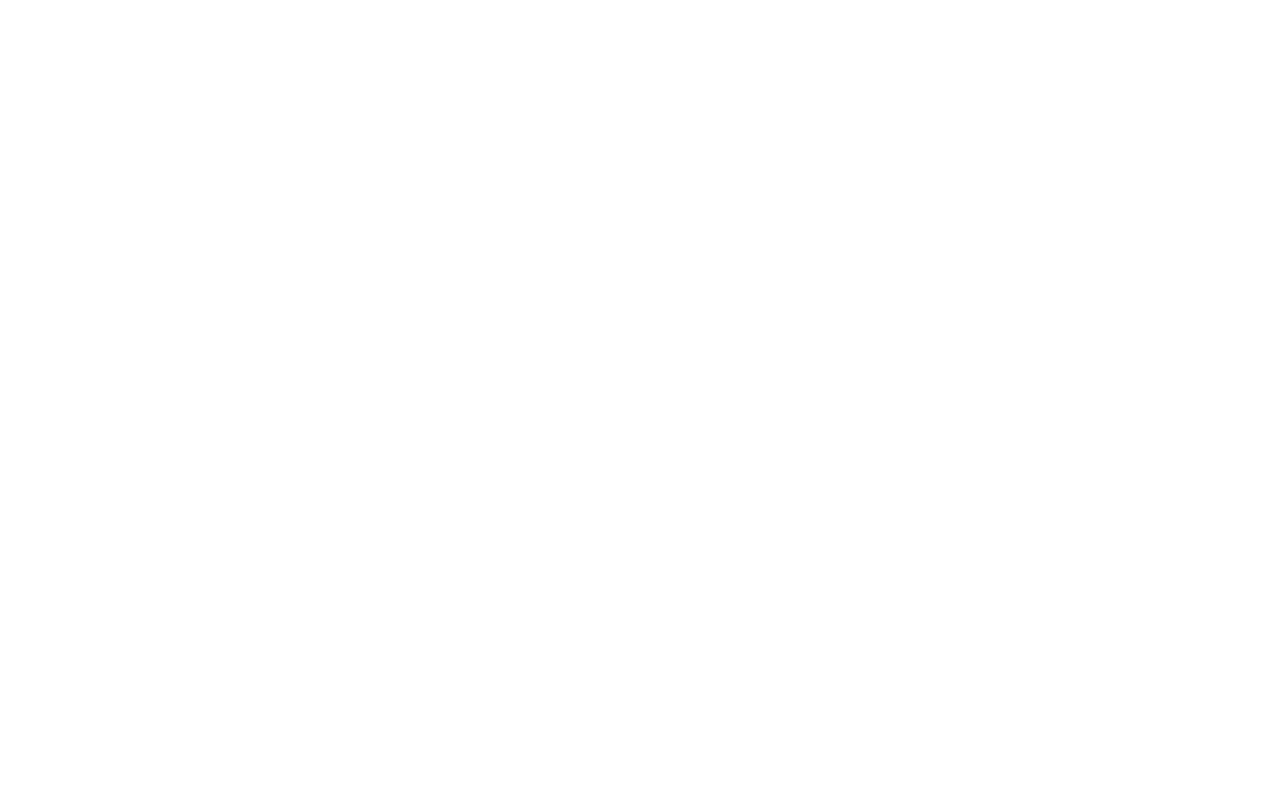
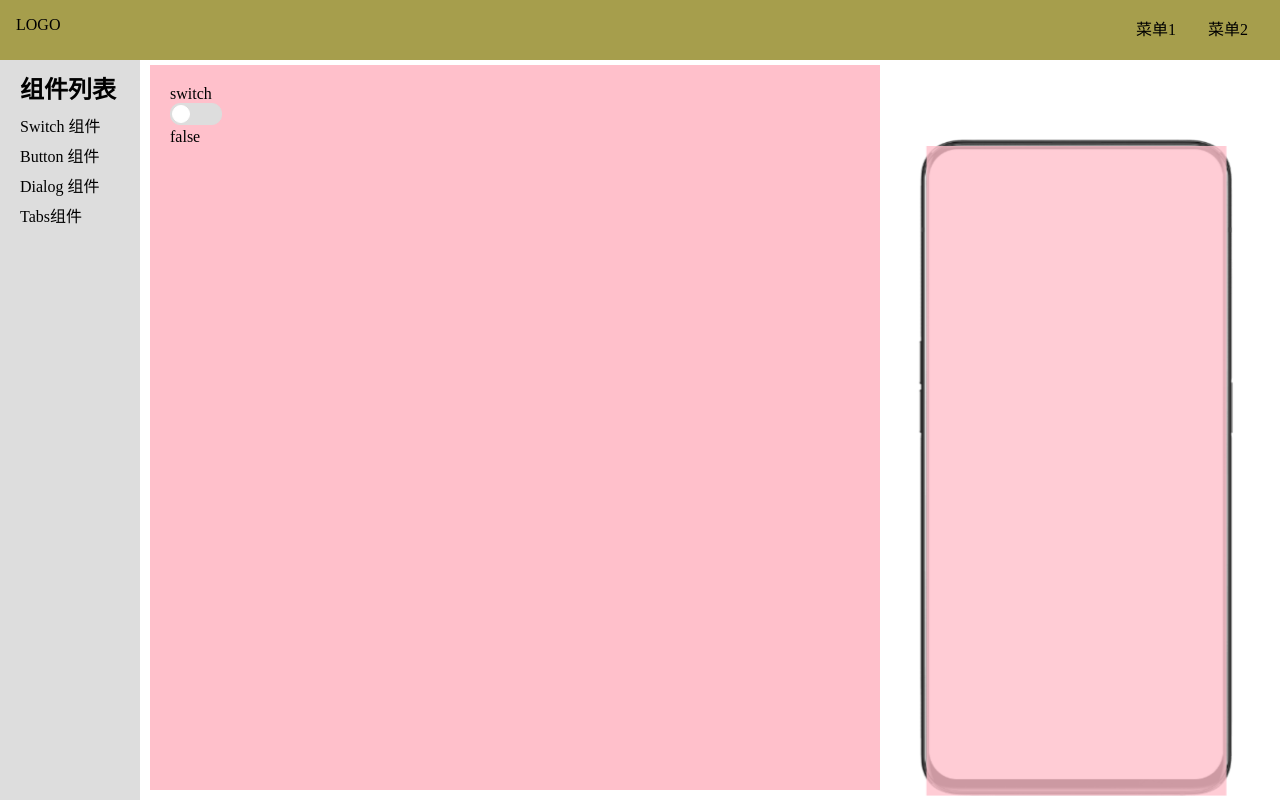
Before and after one commit to bbcvc/ele-design, a Vue app: page /#/ButtonDemo in a window 1280 px wide. Before the commit this address had no page. Built offline with nearby package versions, Linux system fonts and the light colour scheme.

Commit message:
新建button

```diff
--- /dev/null
+++ b/src/components/ButtonDemo.vue
@@ -0,0 +1,28 @@
+<template>
+  <div class="switch-demo">
+    <p>switch</p>
+    <ele-switch v-model:value="checked" />
+  </div>
+</template>
+
+<script>
+import Switch from '../lib/switch/Switch.vue'
+import { ref } from 'vue'
+export default {
+  components: {
+    'ele-switch': Switch,
+  },
+  setup(props) {
+    const checked = ref(false)
+    return { checked }
+  },
+}
+</script>
+
+<style lang="scss">
+.switch-demo {
+  height: 1500px;
+  background-color: pink;
+  padding: 20px;
+}
+</style>
--- a/src/router.ts
+++ b/src/router.ts
@@ -2,6 +2,7 @@
 import Home from './views/Home.vue'
 import Doc from './views/Doc.vue'
 import SwitchDemo from './components/SwitchDemo.vue'
+import ButtonDemo from './components/ButtonDemo.vue'
 
 
 const history = createWebHashHistory()
@@ -12,6 +13,7 @@
 		{ path: '/doc', component: Doc,
 		children:[
 			{ path: '/SwitchDemo', component: SwitchDemo },
+			{ path: '/ButtonDemo', component: ButtonDemo },
 			]
 	 	},
   ],
--- a/src/views/Doc.vue
+++ b/src/views/Doc.vue
@@ -8,7 +8,7 @@
           <router-link to="/SwitchDemo"> Switch 组件 </router-link>
         </li>
         <li>
-          <router-link to=""> Button 组件 </router-link>
+          <router-link to="/ButtonDemo"> Button 组件 </router-link>
         </li>
         <li>
           <router-link to=""> Dialog 组件 </router-link>
```
